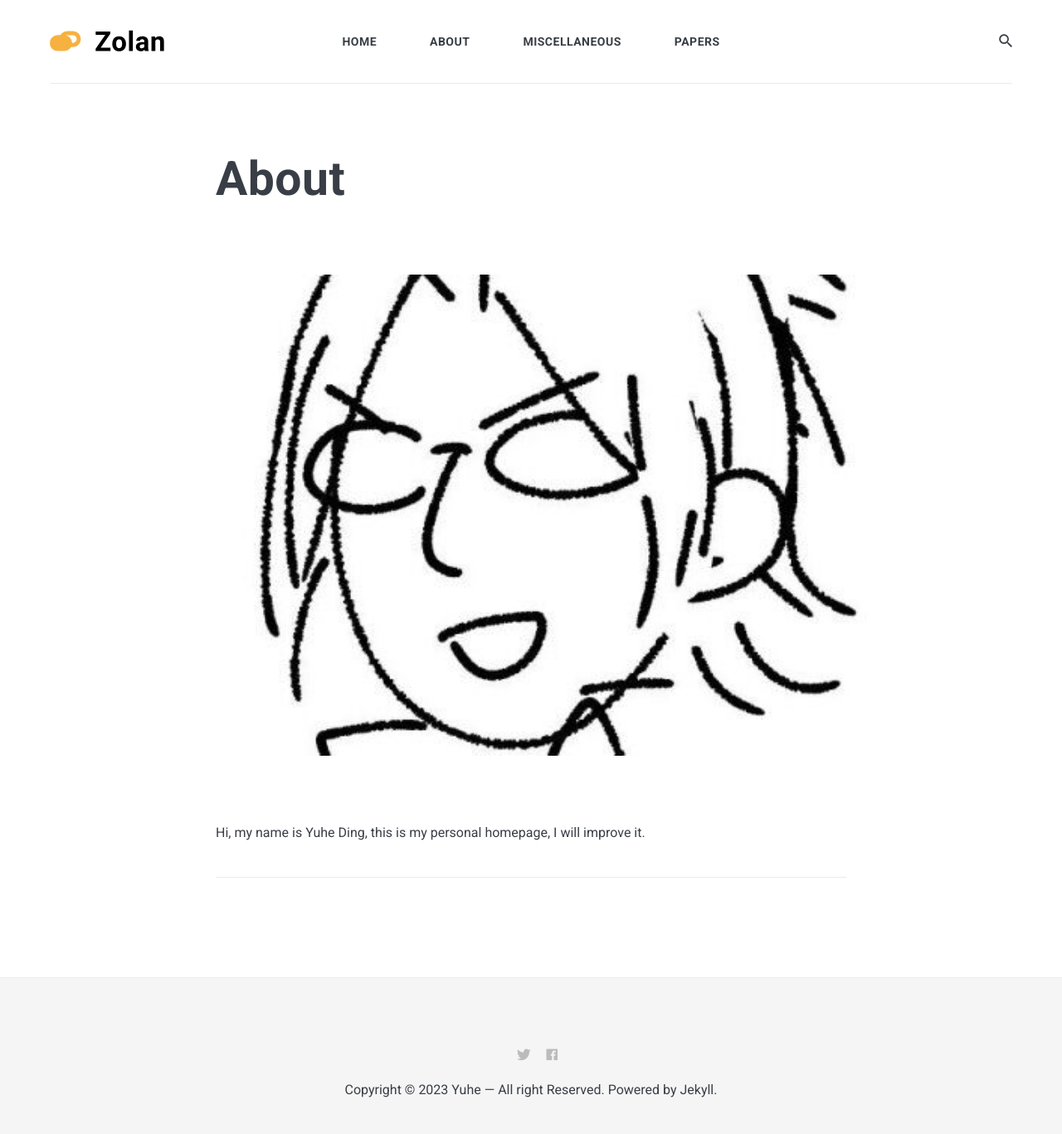
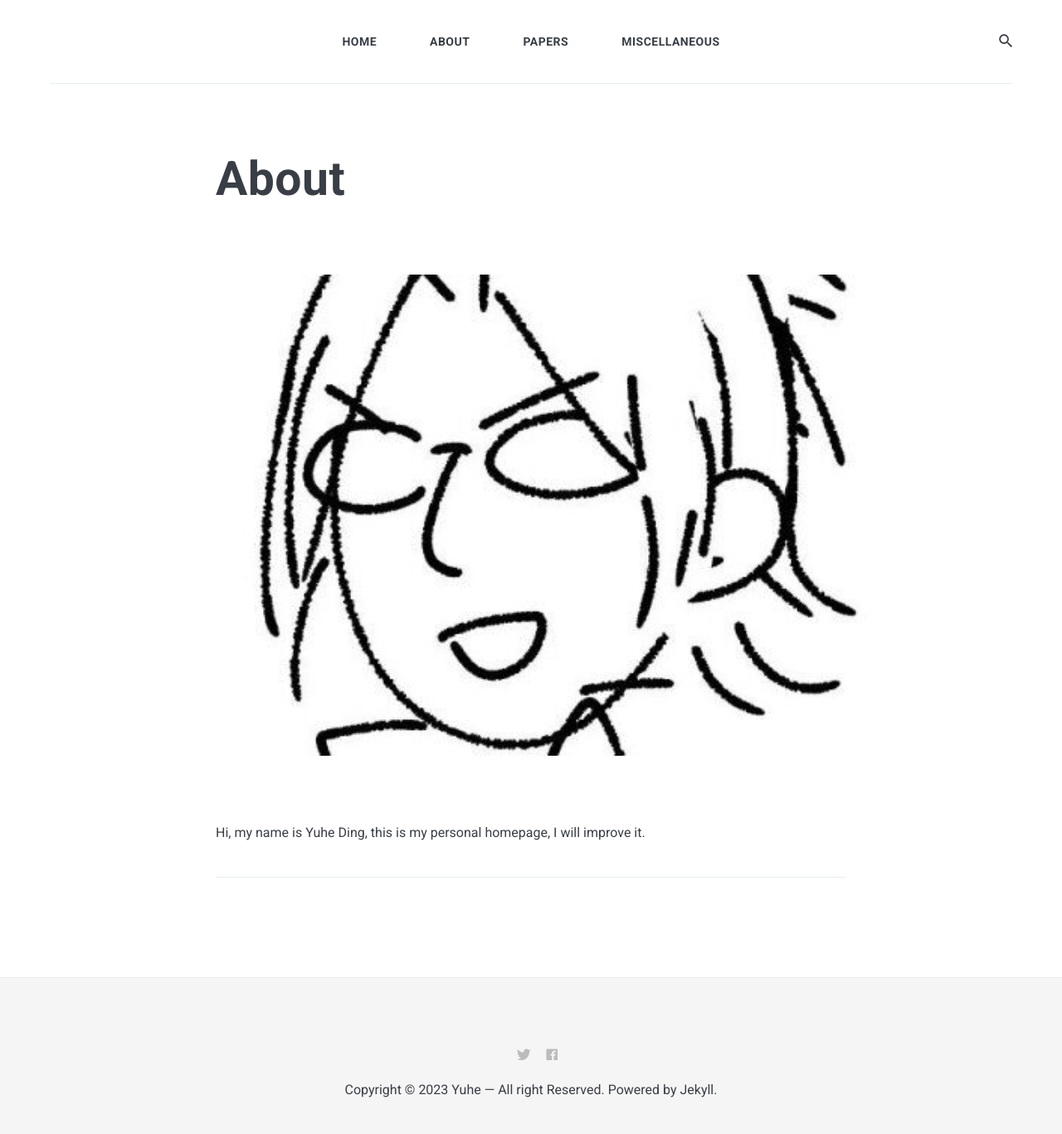
Before and after one commit to YuheD/yuhed.github.io, a Jekyll site: the page built from _pages/about.md, in a window 1280 px wide. Shown: the whole page at 83% size. Built offline with Jekyll 4.4.1, drawn with Linux system fonts in a browser that asks for light colours; nearby versions of some CDN libraries.

Commit message:
Add files via upload

```diff
--- a/_includes/header.html
+++ b/_includes/header.html
@@ -4,15 +4,7 @@
       <!-- begin header -->
       <header class="header">
 
-        <div class="logo">
-          <a class="logo__link" href="{{site.baseurl}}/">
-          {%if site.data.settings.logo %}
-            <img class="logo__image" src="{{ site.baseurl }}/images/{{ site.data.settings.logo }}" alt="{{ site.data.settings.title }}">
-          {% else %}
-            {{ site.data.settings.title }}
-          {% endif %}
-          </a>
-        </div>
+
 
         <nav class="main-nav">
 
@@ -27,12 +19,24 @@
               <li class="nav__item">
                 <a href="{{site.baseurl}}/" class="nav__link">Home</a>
               </li>
+              <li class="nav__item">
+                <a href="{{site.baseurl}}/about/" class="nav__link">About</a>
+              </li>
+
+              <li class="nav__item">
+                <a href="{{site.baseurl}}/papers/" class="nav__link">Papers</a>
+              </li>
+
+
+              <li class="nav__item">
+                <a href="{{site.baseurl}}/others/" class="nav__link">Miscellaneous</a>
+              </li>
               {% for page in site.pages %}
                 {% unless page.name == 'tags.html' or page.name == '404.html' %}
               {% if page.title %}
-              <li class="nav__item">
+              <!-- <li class="nav__item">
                 <a href="{{ page.url | prepend: site.baseurl }}" class="nav__link">{{ page.title }}</a>
-              </li>
+              </li> -->
               {% endif %}
                 {% endunless %}
               {% endfor %}
```
